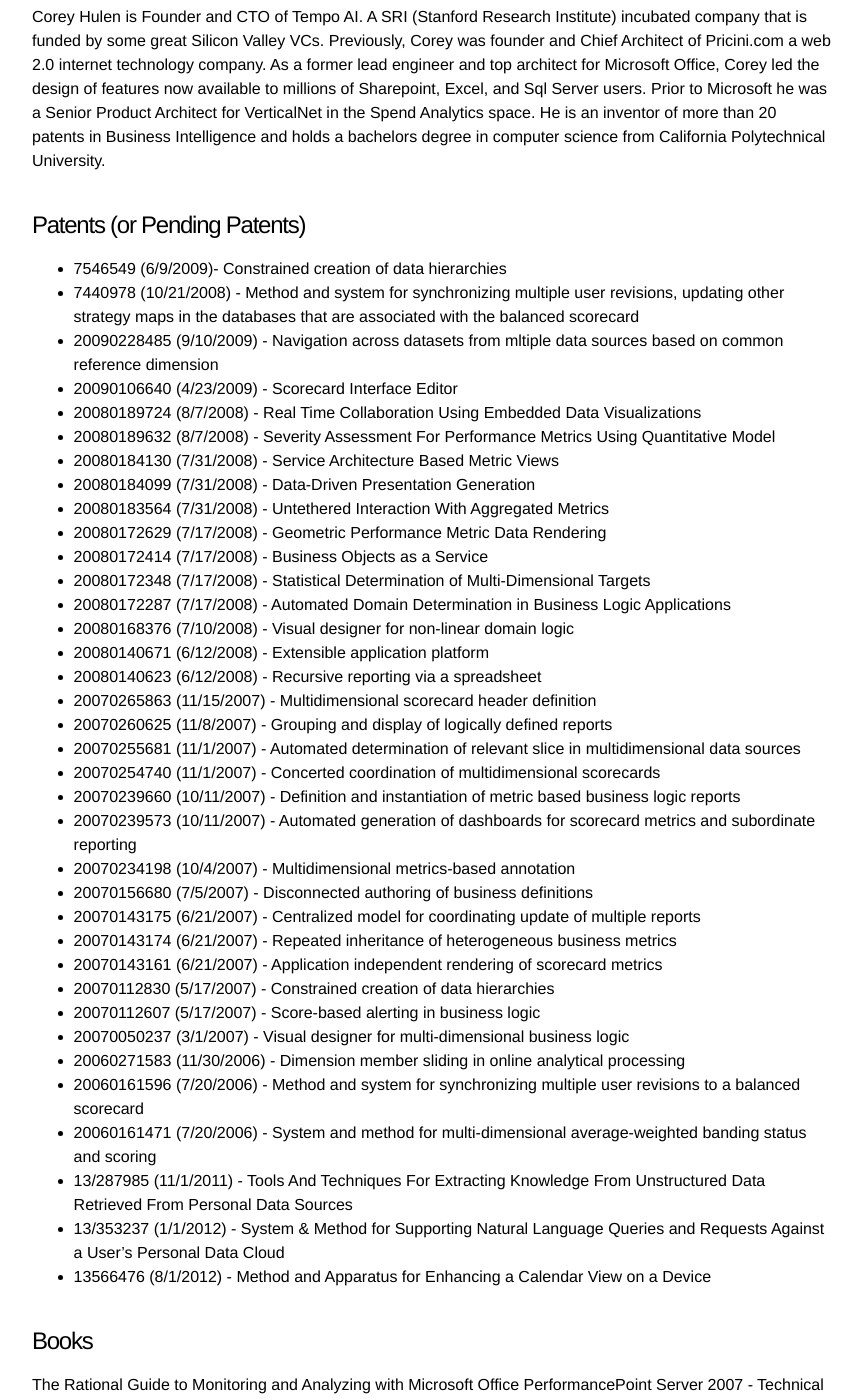
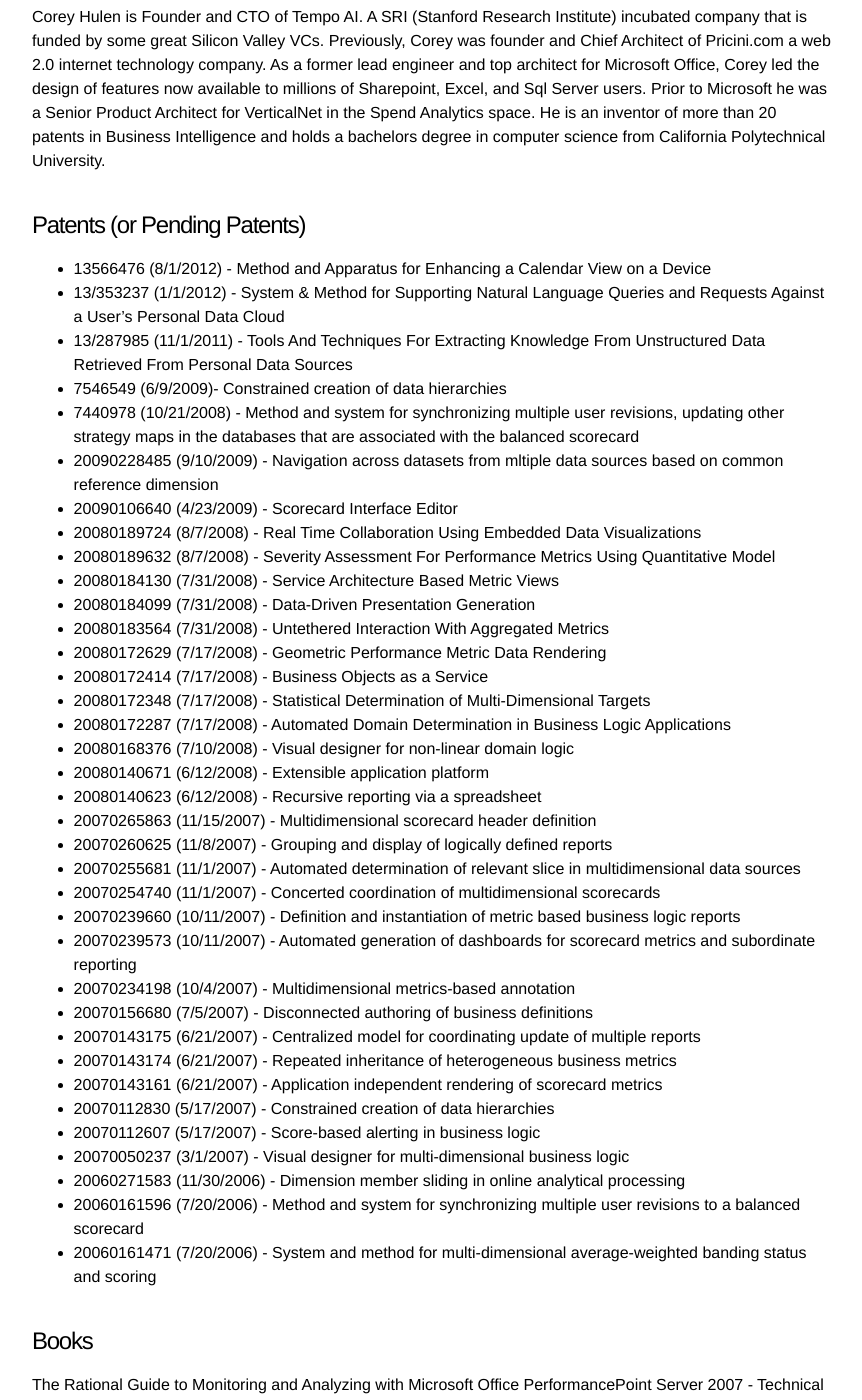
Before and after one commit to coreyhulen/coreyhulen.github.io, a Jekyll site: the page built from about.md, in a window 1280 px wide and 1400 px high, scrolled down 552 px. Shown: the whole window, without its empty margins (208-1070 px from the left). Built offline with Jekyll 4.4.1, drawn with Linux system fonts in a browser that asks for light colours; part of the change alters nothing that is shown.

```diff
--- a/about.md
+++ b/about.md
@@ -18,6 +18,9 @@ degree in computer science from California Polytechnical University.
 Patents (or Pending Patents)
 ----------------------------
 
+* 13566476 (8/1/2012) - Method and Apparatus for Enhancing a Calendar View on a Device
+* 13/353237 (1/1/2012) - System & Method for Supporting Natural Language Queries and Requests Against a User’s Personal Data Cloud
+* 13/287985 (11/1/2011) - Tools And Techniques For Extracting Knowledge From Unstructured Data Retrieved From Personal Data Sources
 * 7546549 (6/9/2009)- Constrained creation of data hierarchies
 * 7440978 (10/21/2008) - Method and system for synchronizing multiple user revisions, updating other strategy maps in the databases that are associated with the balanced scorecard
 * 20090228485 (9/10/2009) - Navigation across datasets from mltiple data sources based on common reference dimension
@@ -51,9 +54,6 @@ Patents (or Pending Patents)
 * 20060271583 (11/30/2006) - Dimension member sliding in online analytical processing
 * 20060161596 (7/20/2006) - Method and system for synchronizing multiple user revisions to a balanced scorecard
 * 20060161471 (7/20/2006) - System and method for multi-dimensional average-weighted banding status and scoring
-* 13/287985 (11/1/2011) - Tools And Techniques For Extracting Knowledge From Unstructured Data Retrieved From Personal Data Sources
-* 13/353237 (1/1/2012) - System & Method for Supporting Natural Language Queries and Requests Against a User’s Personal Data Cloud
-* 13566476 (8/1/2012) - Method and Apparatus for Enhancing a Calendar View on a Device
 
 Books
 -----
```
